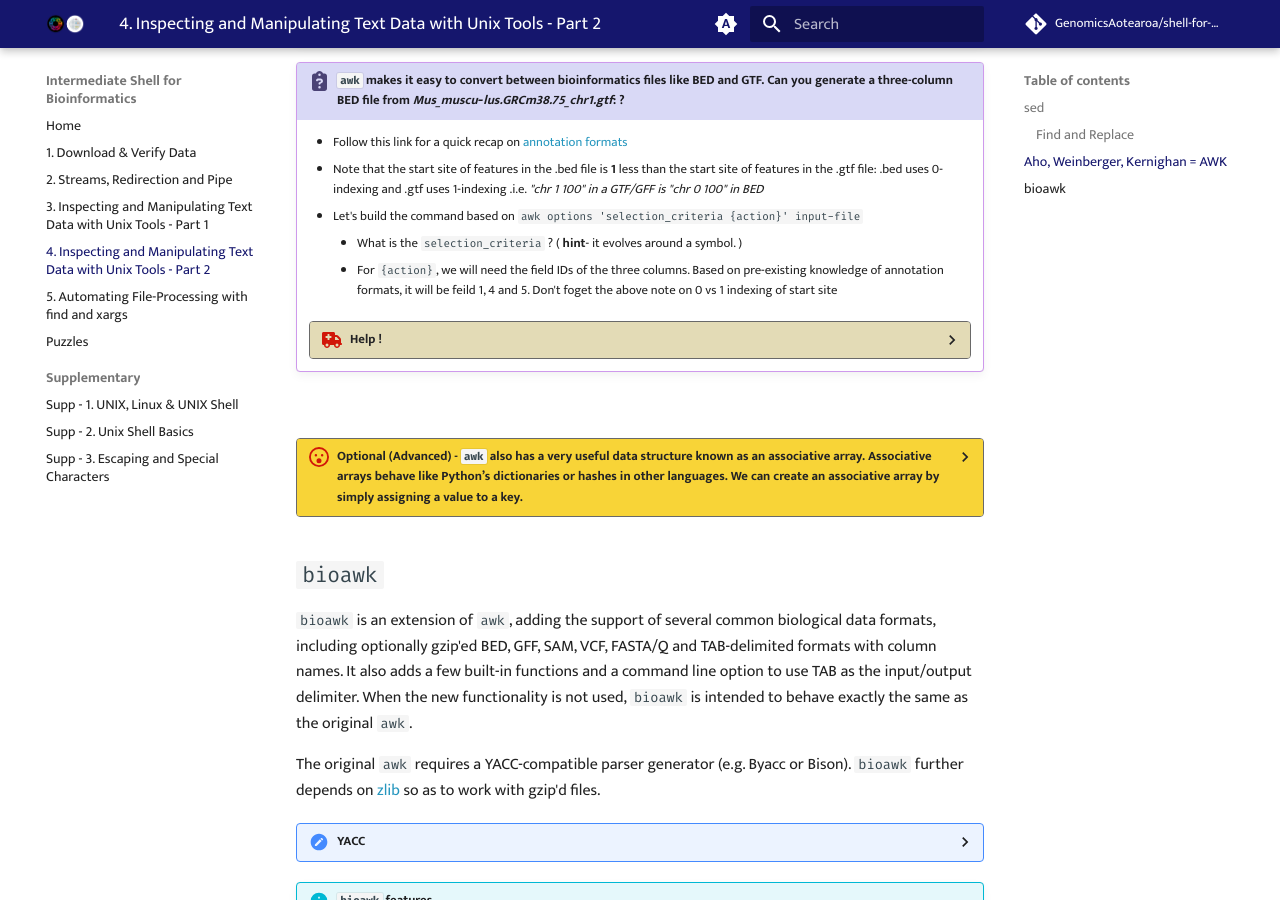
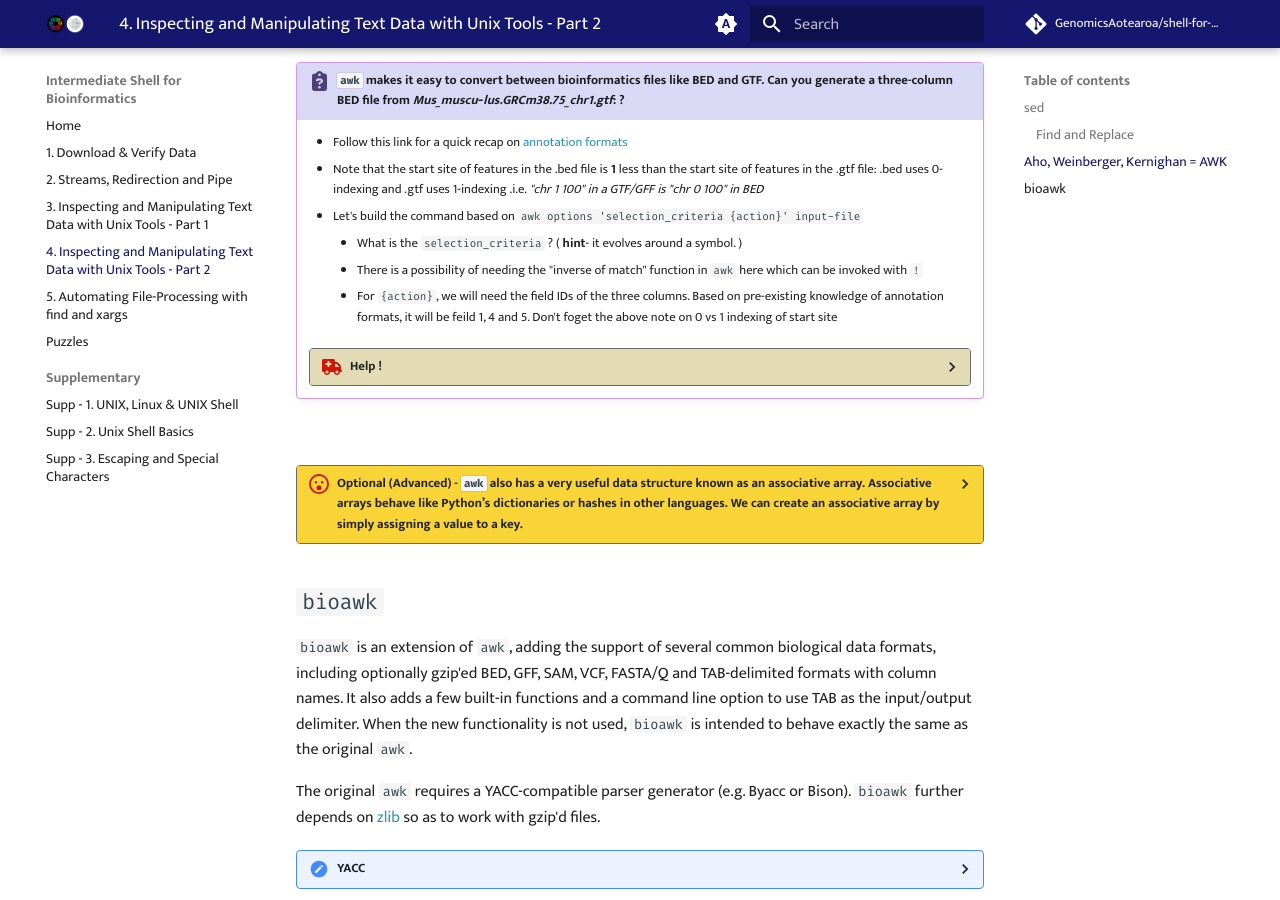
Before and after one commit to GenomicsAotearoa/shell-for-bioinformatics, an MkDocs documentation site: the page built from docs/5_inspectmanipulate2.md, in a window 1280 px wide and 900 px high, scrolled down 6985 px. Built offline with MkDocs 1.6.1 and Material for MkDocs 9.7.7, drawn with Linux system fonts in a browser that asks for light colours; comment, search, counter and statistics services are not loaded.

Commit message:
add inverse of match comment

```diff
--- a/docs/5_inspectmanipulate2.md
+++ b/docs/5_inspectmanipulate2.md
@@ -375,6 +375,7 @@ We can also chain patterns, by using logical operators `&&` (AND), `||` (OR), an
 
     * Let's build the command based on `awk options 'selection_criteria {action}' input-file`
         - What is the `selection_criteria` ? ( **hint**- it evolves around a symbol. )
+        - There is a possibility of needing the "inverse of match" function in `awk` here which can be invoked with `!`
         - For `{action}`, we will need the field IDs of the three columns. Based on pre-existing knowledge of annotation formats, it will be feild 1, 4 and 5. Don't foget the above note on 0 vs 1 indexing of start site
 
 
```
